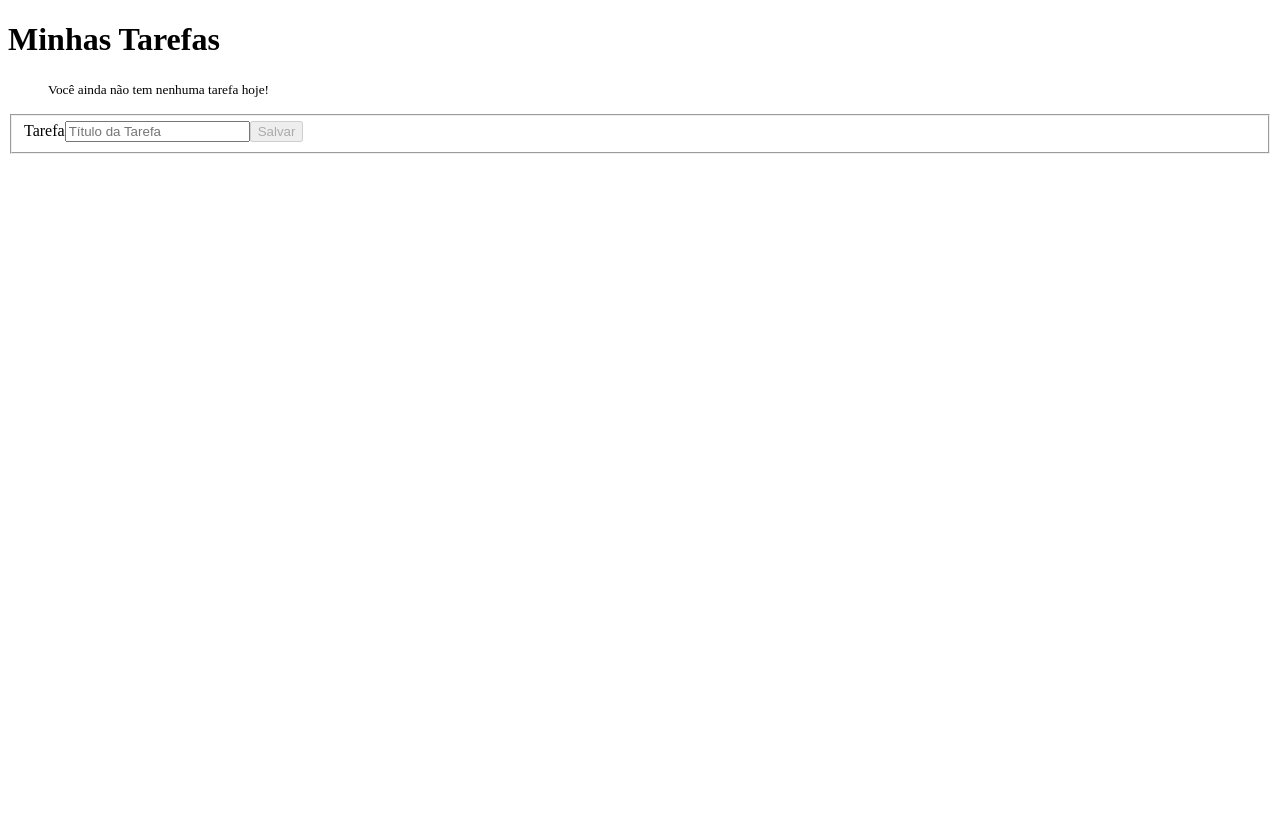
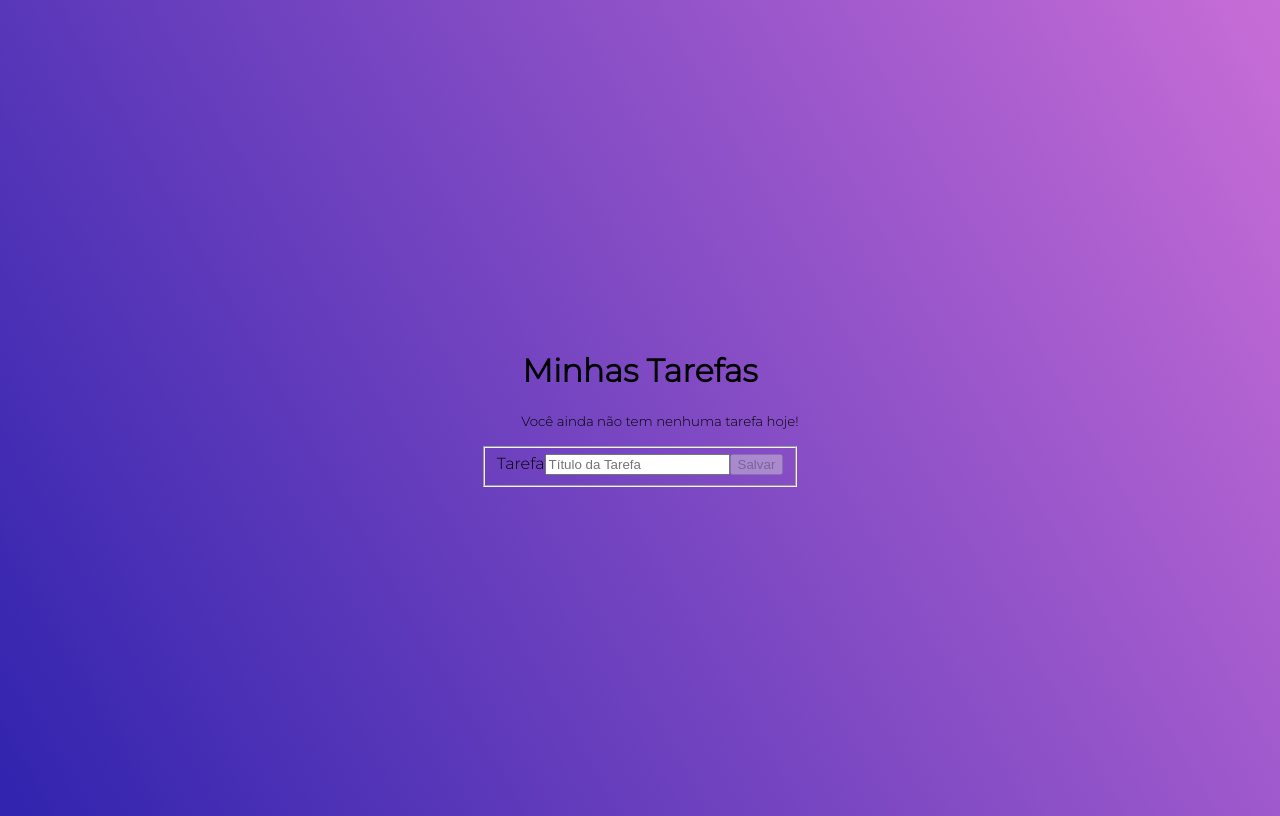
Before and after one commit to tarcisioribeiro-zz/Angular, an Angular app in the folder todo/: page / in a window 1280 px wide. Built offline with nearby package versions, Linux system fonts and the light colour scheme.

Commit message:
Estilizando o corpo da página.

```diff
--- a/todo/src/index.html
+++ b/todo/src/index.html
@@ -1,13 +1,20 @@
 <!doctype html>
 <html lang="en">
+
 <head>
   <meta charset="utf-8">
   <title>Todo</title>
   <base href="/">
   <meta name="viewport" content="width=device-width, initial-scale=1">
   <link rel="icon" type="image/x-icon" href="favicon.ico">
+
+  <link rel="preconnect" href="https://fonts.gstatic.com">
+  <link href="https://fonts.googleapis.com/css2?family=Montserrat:wght@300&display=swap" rel="stylesheet">
+
 </head>
+
 <body>
   <app-root></app-root>
 </body>
+
 </html>
--- a/todo/src/styles.css
+++ b/todo/src/styles.css
@@ -1 +1,14 @@
 /* You can add global styles to this file, and also import other style files */
+body {
+    height: 100vh;
+    display: flex;
+    align-items: center;
+    justify-content: center;
+    font-family: 'Montserrat', sans-serif;
+    font-weight: 300;
+    text-align: center;
+    background: #3023ae;
+    background: -moz-linear-gradient(60deg, #3023ae 0%, #c86dd7 100%);
+    background: -webkit-linear-gradient(60deg, #3023ae 0%, #c86dd7 100%);
+    background: linear-gradient(60deg, #3023ae 0%, #c86dd7 100%);
+}
```
